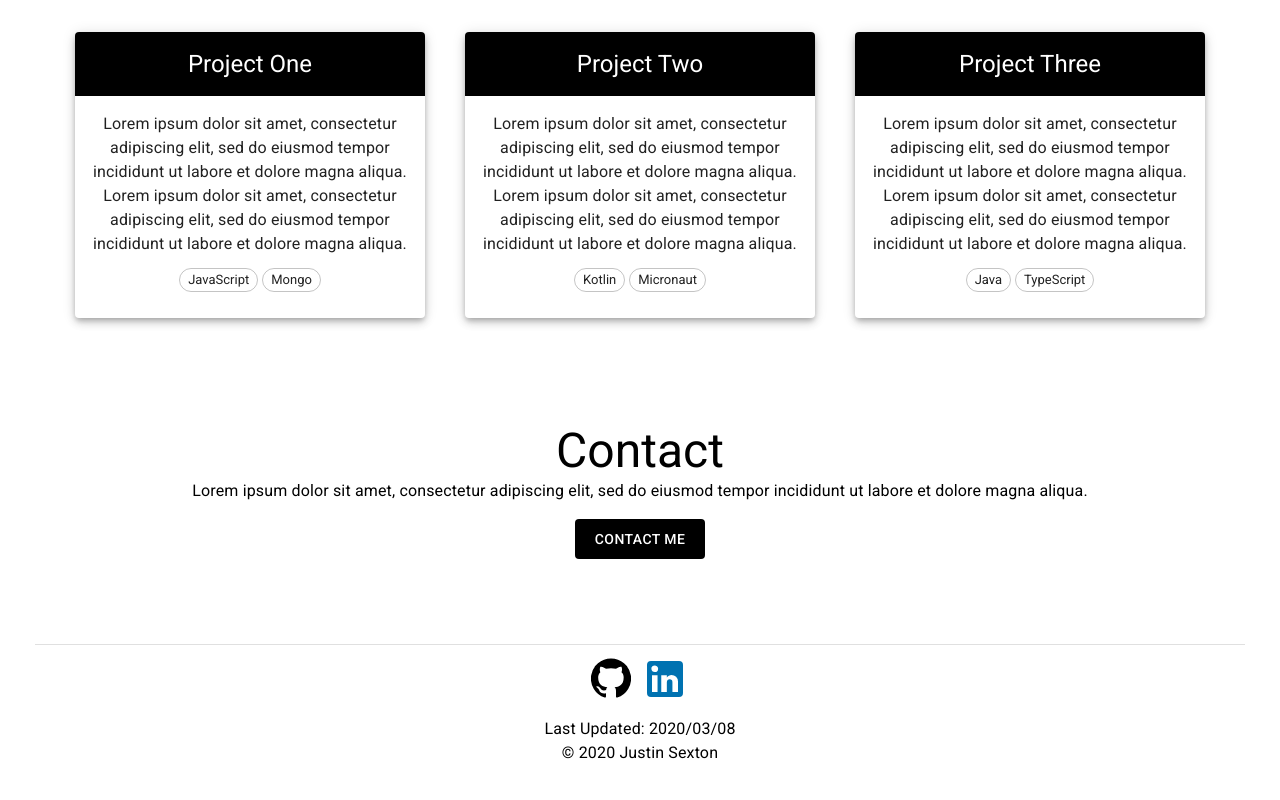
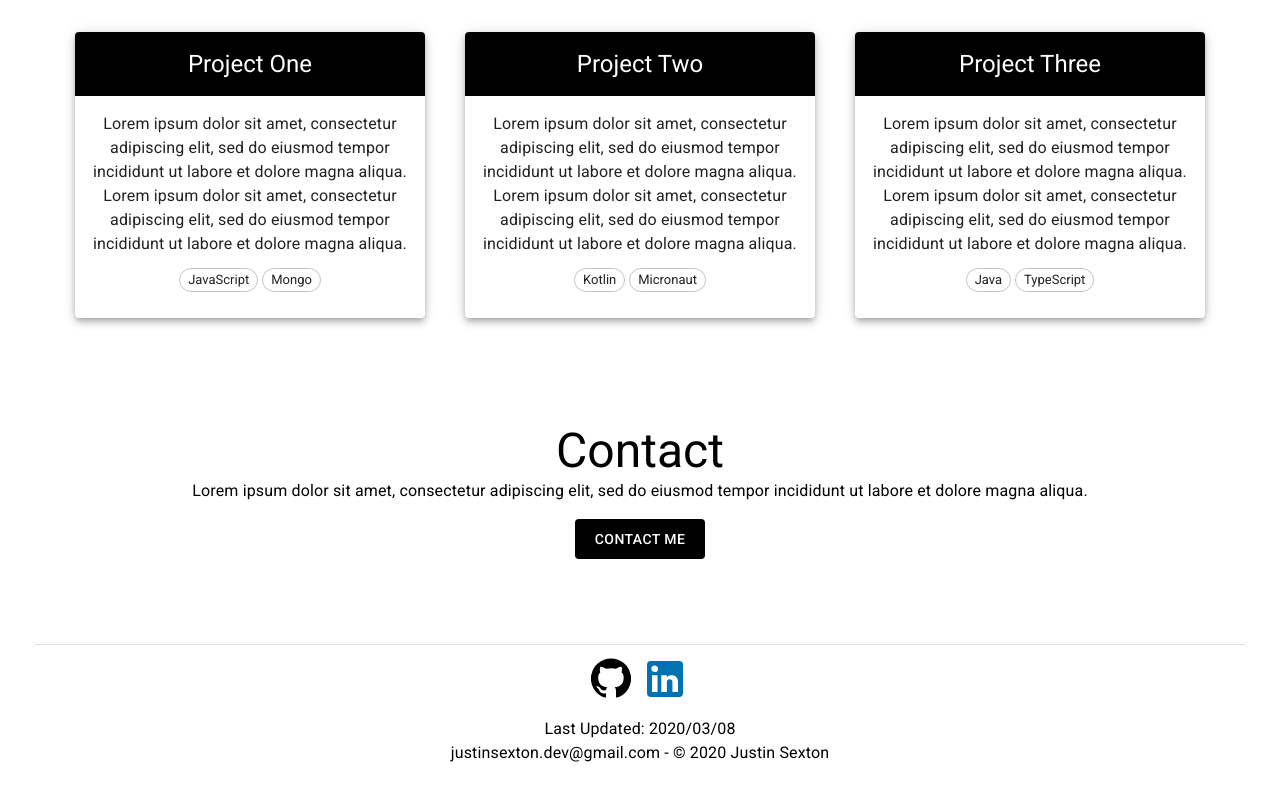
Before and after one commit to jsexton-portfolio/portfolio-website, a React (Create React App) app: page / in a window 1280 px wide. Shown: the part 1366-2166 px from the top of the page. Built offline with nearby package versions, Linux system fonts and the light colour scheme.

Commit message:
Added email to footer

```diff
--- a/src/components/Footer/Footer.js
+++ b/src/components/Footer/Footer.js
@@ -31,7 +31,9 @@ export const Footer = () => {
       </Container>
 
       <Typography>Last Updated: 2020/03/08</Typography>
-      <Typography>&copy; 2020 Justin Sexton</Typography>
+      <Typography>
+        justinsexton.dev@gmail.com - &copy; 2020 Justin Sexton
+      </Typography>
     </div>
   )
 }
```
